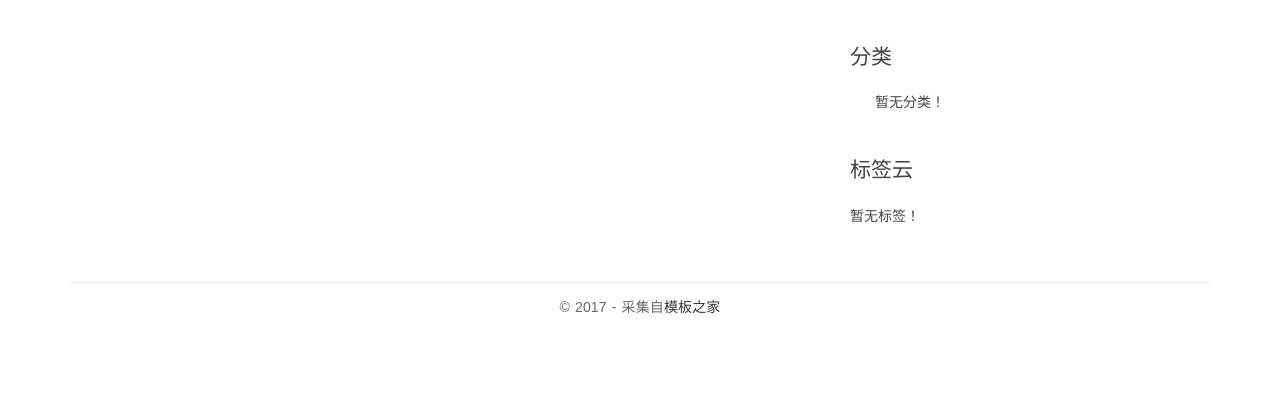
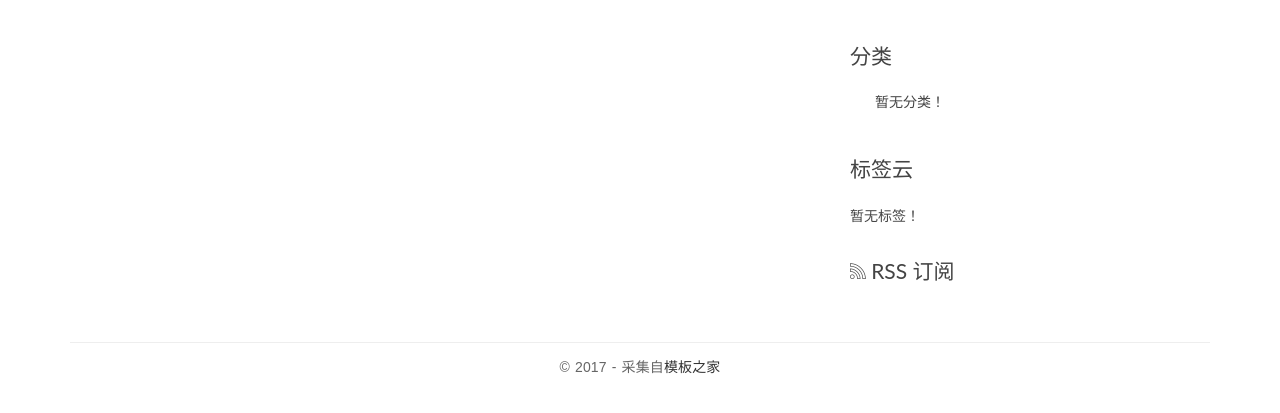
Before and after one commit to coder-zengguo/blogproject, a Django app: page / in a window 1280 px wide. Shown: the part 359-772 px from the top of the page. Run offline with Django 3.2, Linux system fonts and the light colour scheme; data that the repository does not hold is empty; some libraries are stand-ins or nearby versions.

Commit message:
Step23: rss feed

```diff
--- a/blog/views.py
+++ b/blog/views.py
@@ -18,7 +18,7 @@ def detail(request, pk):
     # 阅读量 +1
     post.increase_views()
     # Markdown 渲染
-    post.body = markdown.markdown(post.body,
+    post.body = markdown.Markdown(post.body,
                                 extensions=[
                                     'markdown.extensions.extra',
                                     'markdown.extensions.codehilite',
@@ -227,7 +227,7 @@ class PostDetailView(DetailView):
         # 覆写 get_object 方法的目的是因为需要对 post 的 body 进行渲染
         post = super(PostDetailView, self).get_object(queryset=None)
         # Markdown 渲染
-        post.body = markdown.markdown(post.body,
+        post.body = markdown.Markdown(post.body,
                                       extensions=[
                                           'markdown.extensions.extra',
                                           'markdown.extensions.codehilite',
--- a/blogproject/urls.py
+++ b/blogproject/urls.py
@@ -15,9 +15,11 @@ Including another URLconf
 """
 from django.conf.urls import url, include
 from django.contrib import admin
+from blog.feeds import AllPostsRssFeed
 
 urlpatterns = [
     url(r'^admin/', admin.site.urls),
     url(r'',include('blog.urls')),
     url(r'',include('comments.urls')),
+    url(r'^all/rss/$', AllPostsRssFeed(), name='rss')
 ]
--- a/templates/base.html
+++ b/templates/base.html
@@ -131,6 +131,10 @@
                     </ul>
                 </div>
 
+                <div class="rss">
+                    <a href="{% url 'rss' %}">
+                        <span class="ion-social-rss-outline"></span> RSS 订阅 </a>
+                </div>
             </aside>
         </div>
     </div>
```
Also changed, not shown: blog/feeds.py (added, +26 -0 lines).
